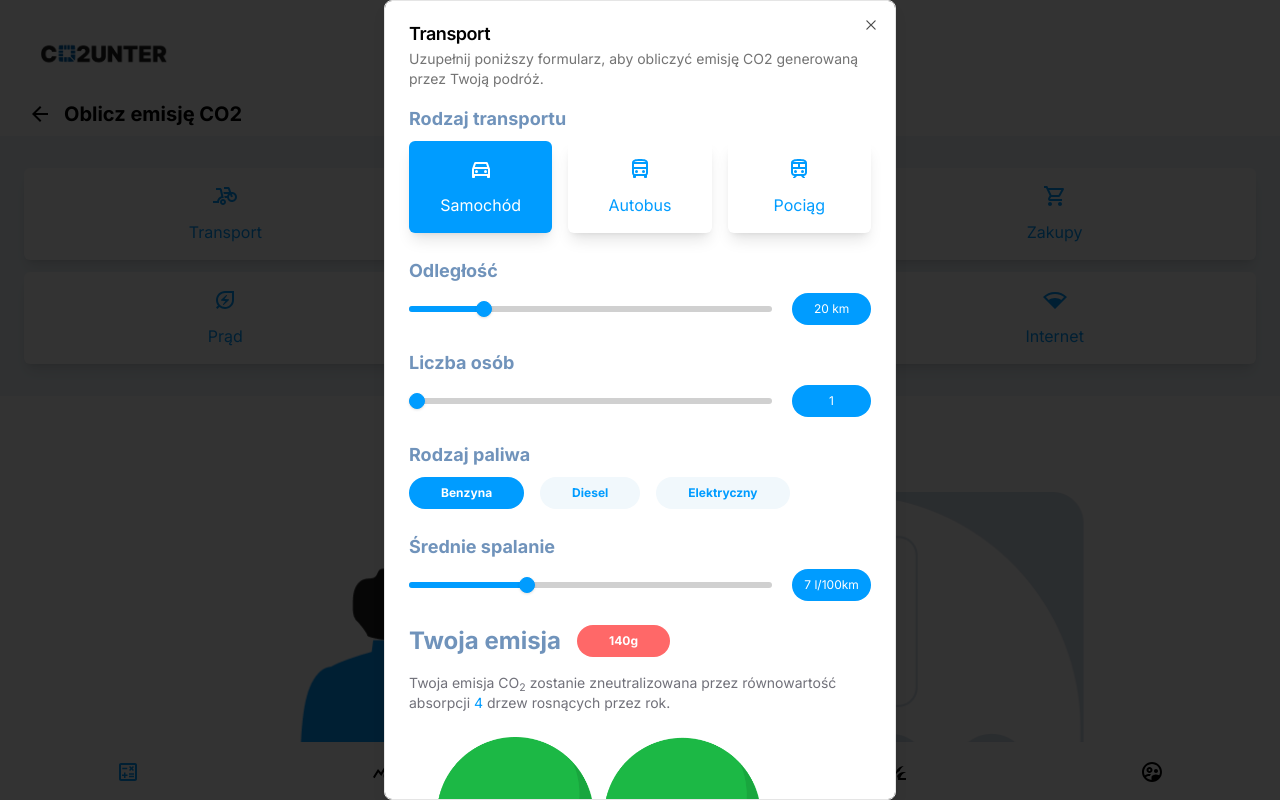
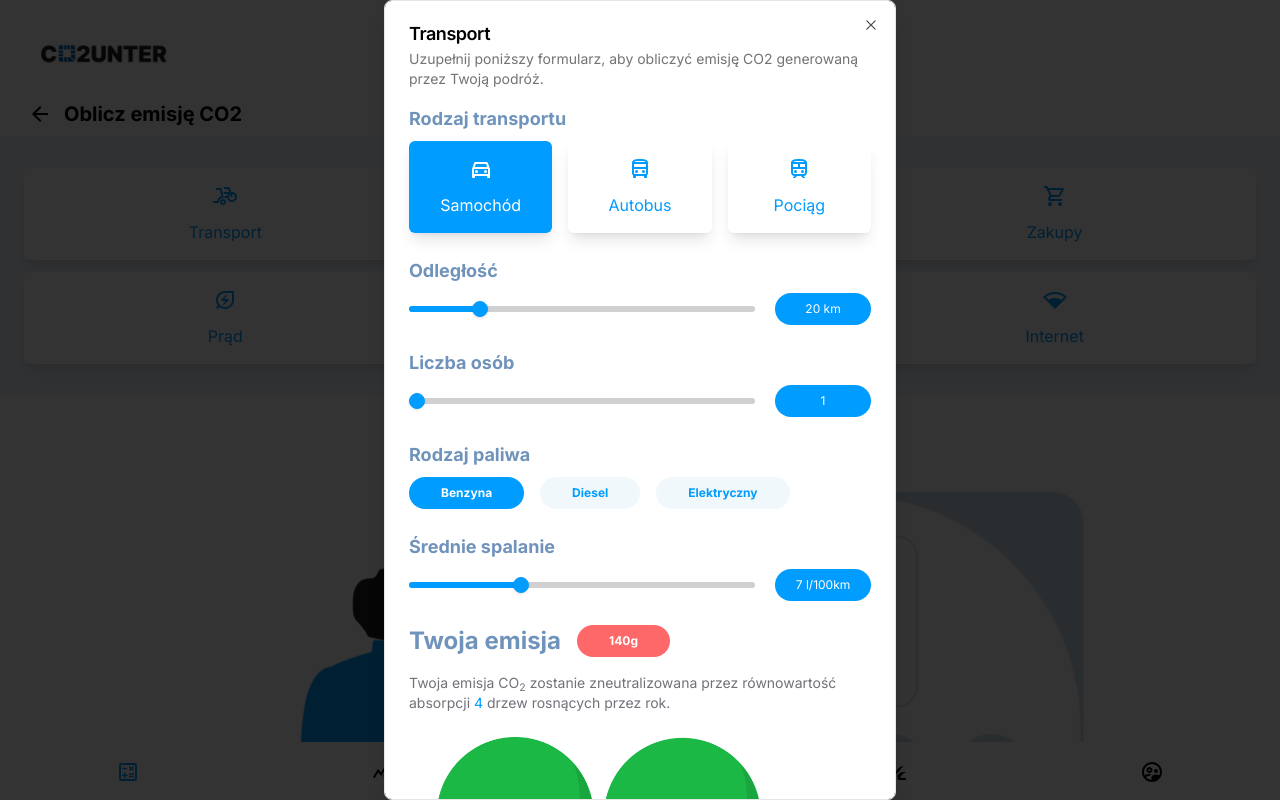
Before and after one commit to PASINSKI00/HackYeah2024, a Next.js app in the folder frontend/: page /kalkulator in a window 1280 px wide. Both pictures are taken after a click on the button "Transport". Shown: the top 800 px of the page. Built offline with nearby package versions, Linux system fonts and the light colour scheme.

Commit message:
fix slider value being in two lines

```diff
--- a/frontend/components/forms/slider-with-value.tsx
+++ b/frontend/components/forms/slider-with-value.tsx
@@ -41,7 +41,7 @@ export default function SliderWithValue({
           min={min}
           max={max}
         />
-        <span className='flex h-8 w-24 flex-row items-center justify-center rounded-full bg-blue px-2 text-xs text-white'>
+        <span className='flex h-8 min-w-24 flex-row items-center justify-center rounded-full bg-blue px-2 text-xs text-white'>
           {unit ? `${field.value} ${unit}` : field.value}
         </span>
       </div>
```
